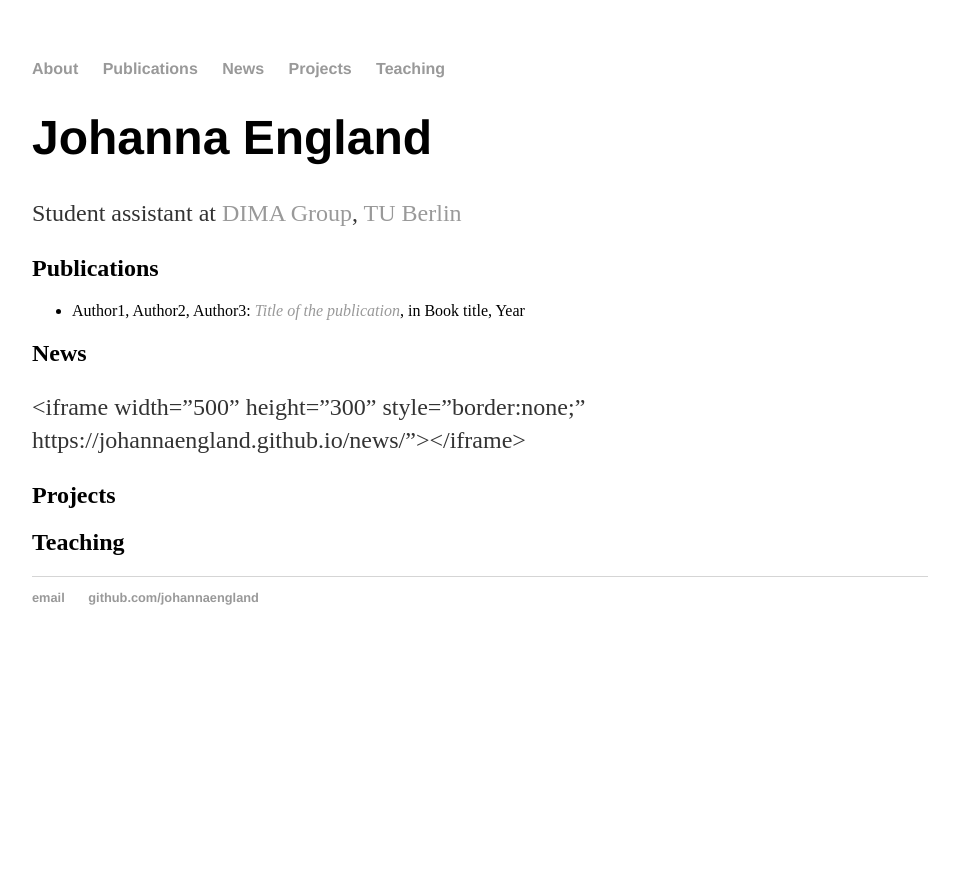
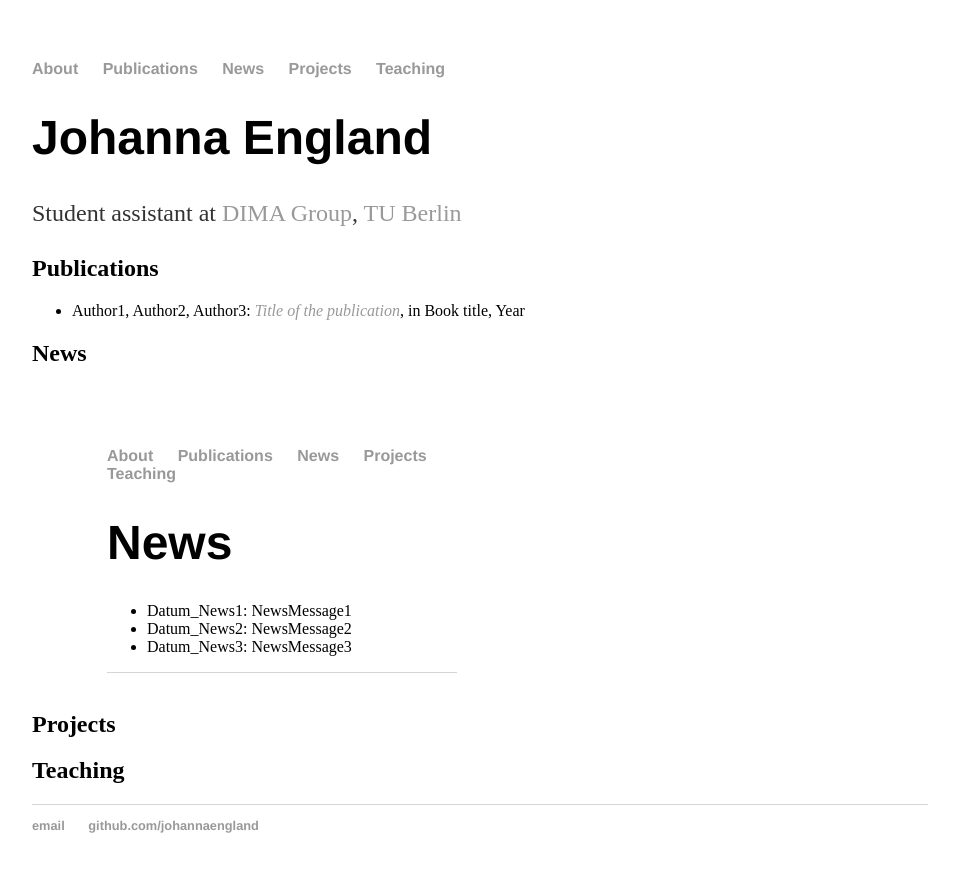
Before and after one commit to johannaengland/johannaengland.github.io, a Jekyll site: the page built from index.md, in a window 1280 px wide. Shown: the top 872 px of the page, without its empty margins (160-1119 px from the left). Built offline with Jekyll 4.4.1, drawn with Linux system fonts in a browser that asks for light colours.

Commit message:
Update index.md

```diff
--- a/index.md
+++ b/index.md
@@ -13,7 +13,7 @@ Student assistant at [DIMA Group](http://www.dima.tu-berlin.de), [TU Berlin](htt
 {% endfor %}
 
 ## News
-<iframe width="500" height="300" style="border:none;" https://johannaengland.github.io/news/"></iframe>
+<iframe width="500" height="300" style="border:none;" src="https://johannaengland.github.io/news/"></iframe>
 
 ## Projects
 
```
